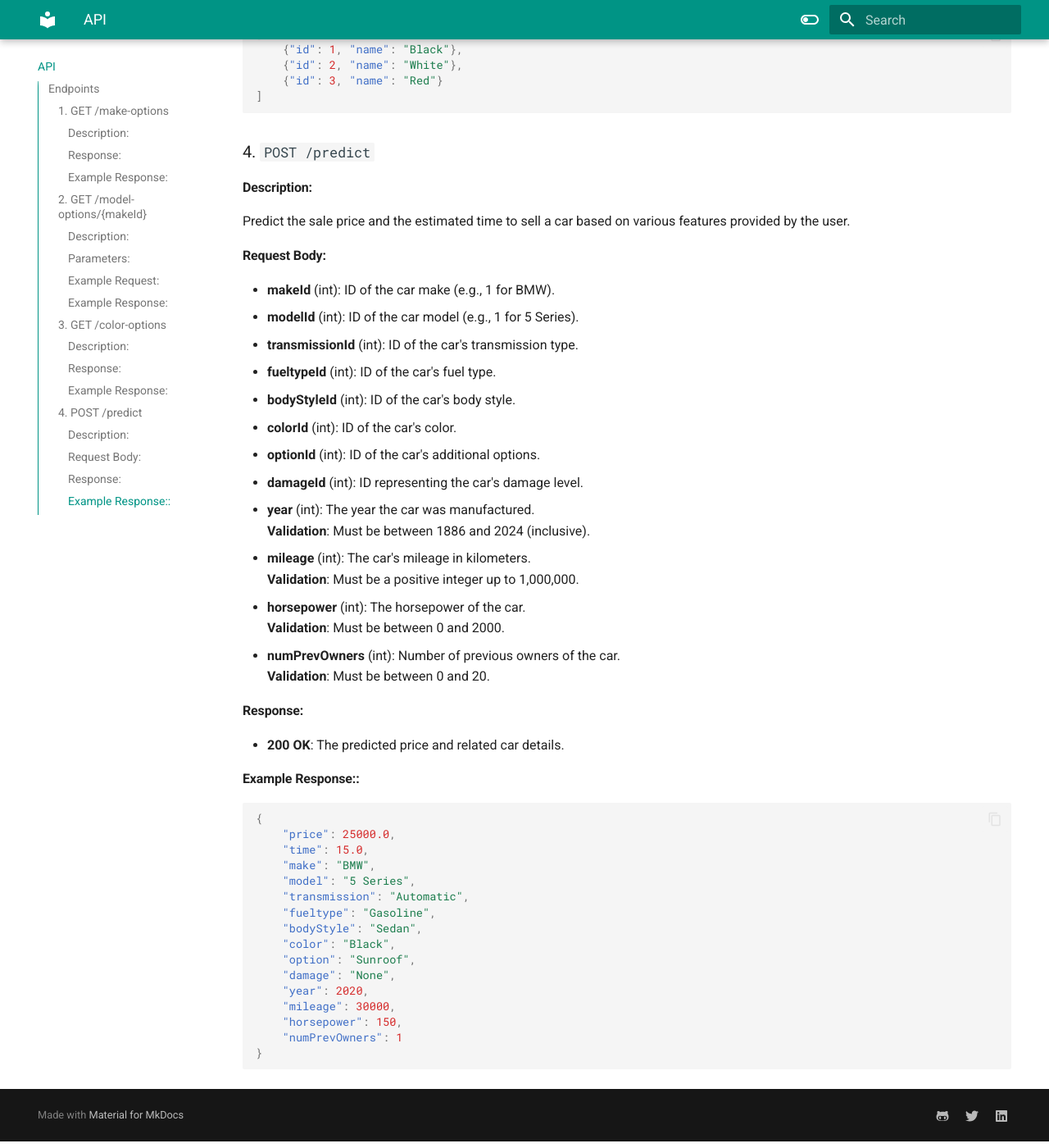
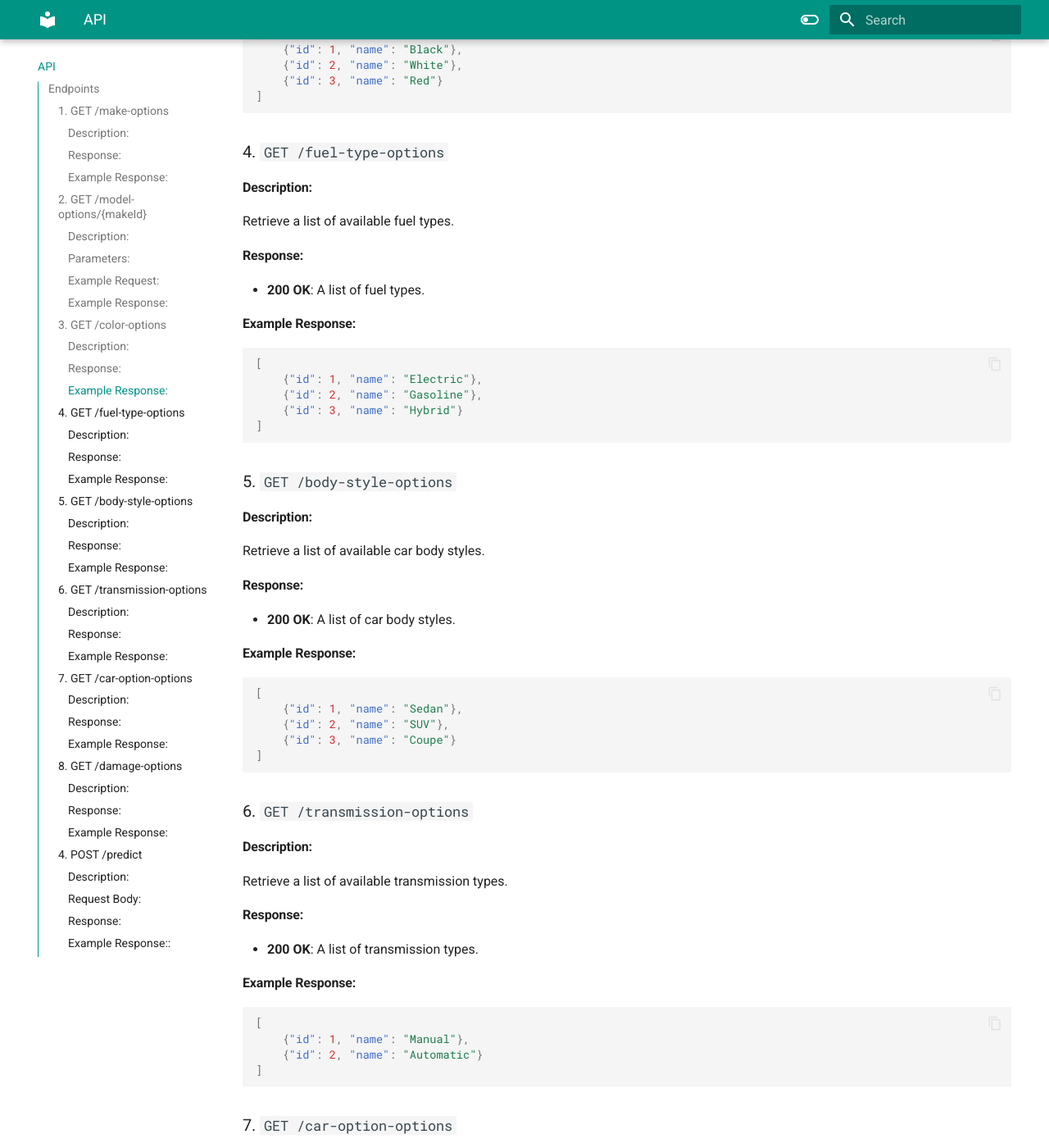
Before and after one commit to st0raket/Wheel-Deal, an MkDocs documentation site: the page built from docs/API.md, in a window 1280 px wide and 1400 px high, scrolled down 1511 px. Shown: the whole window at 82% size. Built offline with MkDocs 1.6.1 and Material for MkDocs 9.7.7, drawn with Linux system fonts in a browser that asks for light colours; some of the changed text lies outside the part shown.

Commit message:
Added some Endpoints to the API documentation

````diff
--- a/docs/API.md
+++ b/docs/API.md
@@ -40,6 +40,7 @@ GET /model-options/1
     {"id": 2, "name": "5 Series"}
 ]
 ```
+
 ### 3. `GET /color-options`
 #### Description:
 Retrieve a list of available car colors.
@@ -53,6 +54,85 @@ Retrieve a list of available car colors.
     {"id": 1, "name": "Black"},
     {"id": 2, "name": "White"},
     {"id": 3, "name": "Red"}
+]
+```
+
+### 4. `GET /fuel-type-options`
+#### Description:
+Retrieve a list of available fuel types.
+
+#### Response:
+- **200 OK**: A list of fuel types.
+
+#### Example Response:
+```json
+[
+    {"id": 1, "name": "Electric"},
+    {"id": 2, "name": "Gasoline"},
+    {"id": 3, "name": "Hybrid"}
+]
+```
+
+### 5. `GET /body-style-options`
+#### Description:
+Retrieve a list of available car body styles.
+
+#### Response:
+- **200 OK**: A list of car body styles.
+
+#### Example Response:
+```json
+[
+    {"id": 1, "name": "Sedan"},
+    {"id": 2, "name": "SUV"},
+    {"id": 3, "name": "Coupe"}
+]
+```
+
+### 6. `GET /transmission-options`
+#### Description:
+Retrieve a list of available transmission types.
+
+#### Response:
+- **200 OK**: A list of transmission types.
+
+#### Example Response:
+```json
+[
+    {"id": 1, "name": "Manual"},
+    {"id": 2, "name": "Automatic"}
+]
+```
+
+### 7. `GET /car-option-options`
+#### Description:
+Retrieve a list of available car options.
+
+#### Response:
+- **200 OK**: A list of car options.
+
+#### Example Response:
+```json
+[
+    {"id": 1, "name": "Base"},
+    {"id": 2, "name": "Full"},
+    {"id": 3, "name": "Luxe"}
+]
+```
+
+### 8. `GET /damage-options`
+#### Description:
+Retrieve a list of available damage levels for cars.
+
+#### Response:
+- **200 OK**: A list of damage levels.
+
+#### Example Response:
+```json
+[
+    {"id": 1, "name": "None"},
+    {"id": 2, "name": "Medium"},
+    {"id": 3, "name": "Total"}
 ]
 ```
 
````
